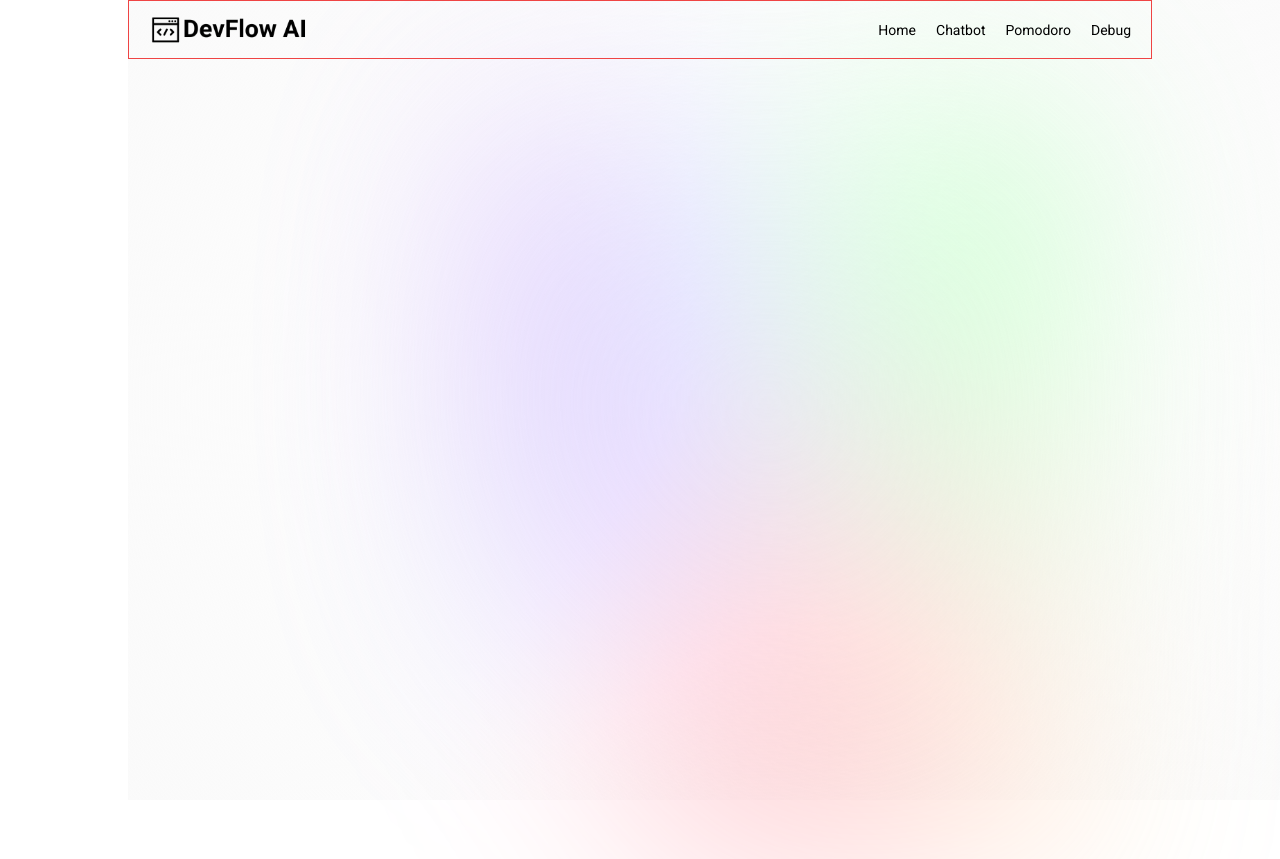
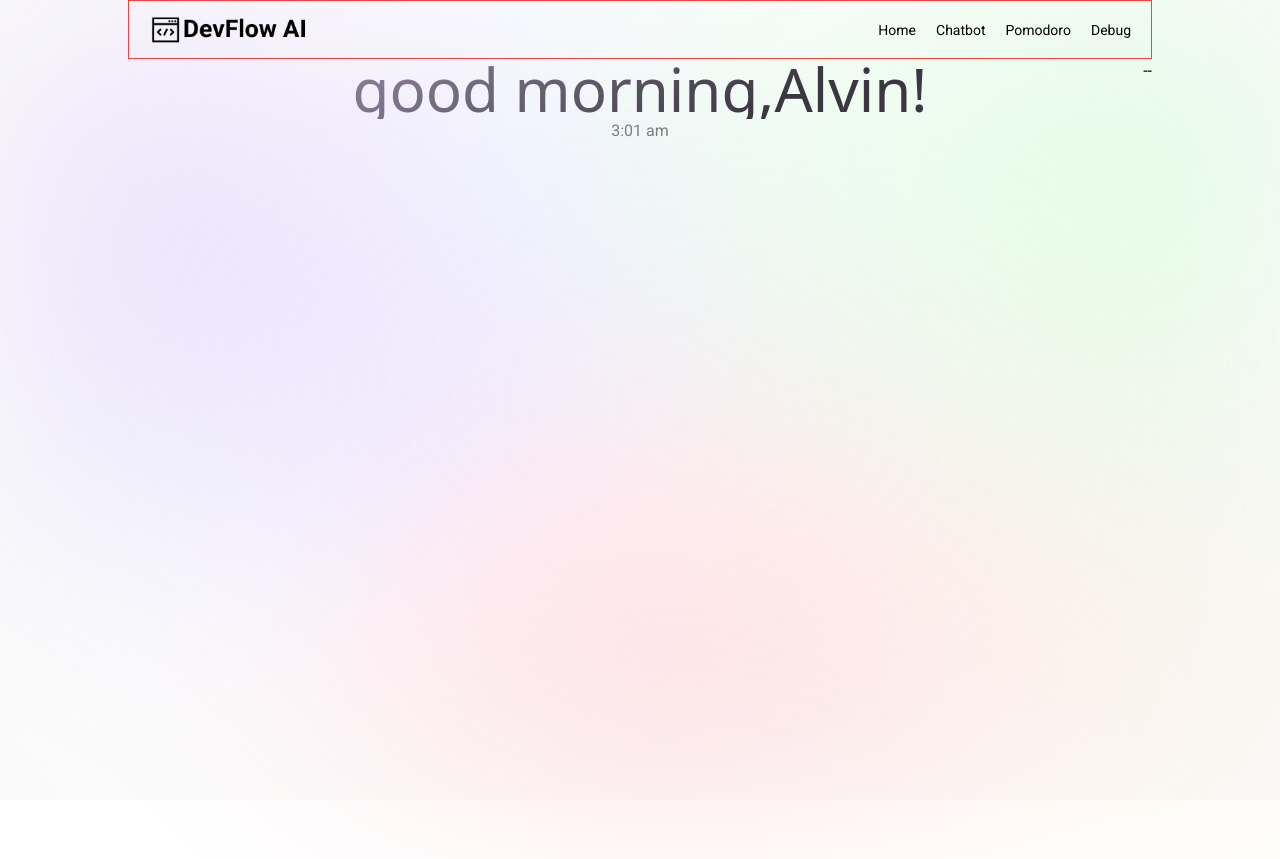
Before and after one commit to Exx-hub/DevFlow-2023, a React (Vite) app: page / in a window 1280 px wide. Before the commit the page ends 800 px from the top, so only its background shows below. Built offline with nearby package versions, Linux system fonts and the light colour scheme; no server answers.

Commit message:
weather component, greeting component, custom hooks, geticon

```diff
--- a/package.json
+++ b/package.json
@@ -13,6 +13,7 @@
     "firebase": "^9.22.2",
     "react": "^18.2.0",
     "react-dom": "^18.2.0",
+    "react-icons": "^4.9.0",
     "react-router-dom": "^6.12.1"
   },
   "devDependencies": {
--- a/src/App.tsx
+++ b/src/App.tsx
@@ -22,12 +22,12 @@ function App() {
   ]);
 
   return (
-    <main className="mx-auto w-[80%] max-w-[1250px]">
+    <>
       <div className="main -z-10">
         <div className="gradient h-screen"></div>
       </div>
       <RouterProvider router={router} />
-    </main>
+    </>
   );
 }
 
--- /dev/null
+++ b/src/components/Greeting.tsx
@@ -0,0 +1,17 @@
+import useGetTIme from "../hooks/useGetTime";
+import useGreeting from "../hooks/useGreeting";
+
+function Greeting() {
+  const { greeting } = useGreeting();
+  const { time } = useGetTIme();
+  return (
+    <div className="flex flex-col items-center">
+      <h2 className="text-6xl font-medium font-sans black_gradient">
+        good <span>{greeting}</span>,Alvin!
+      </h2>
+      <p className="text-[#7d7d7d]">{time}</p>
+    </div>
+  );
+}
+
+export default Greeting;
--- a/src/components/Layout.tsx
+++ b/src/components/Layout.tsx
@@ -3,10 +3,10 @@ import Navbar from "./Navbar";
 
 function Layout() {
   return (
-    <>
+    <main className="mx-auto w-[80%] max-w-[1250px]">
       <Navbar />
       <Outlet />
-    </>
+    </main>
   );
 }
 
--- /dev/null
+++ b/src/components/Weather.tsx
@@ -0,0 +1,59 @@
+import { useEffect, useState } from "react";
+import { IWeather } from "../types/interfaces";
+import {
+  FaCloud,
+  FaCloudShowersHeavy,
+  FaCloudSun,
+  FaCloudMoonRain,
+  FaCloudMoon,
+} from "react-icons/fa";
+import useGetTime from "../hooks/useGetTime";
+
+function Weather() {
+  const [data, setData] = useState<IWeather | null>(null);
+
+  const { isAm } = useGetTime();
+
+  useEffect(() => {
+    const getWeather = async () => {
+      const response = await fetch(
+        "https://api.openweathermap.org/data/2.5/weather?q=manila,ph&appid=8a7ece7c8d9c1de8f1439a34f030c2ad"
+      );
+
+      const data = await response.json();
+
+      //   console.log(data);
+
+      setData(data);
+    };
+
+    getWeather();
+  }, []);
+
+  const getIcon = (weather: string | undefined) => {
+    switch (weather) {
+      case "Clouds":
+        return <FaCloud />;
+      case "Rain":
+        return isAm ? <FaCloudShowersHeavy /> : <FaCloudMoonRain />;
+      case "Clear":
+        return isAm ? <FaCloudSun /> : <FaCloudMoon />;
+      default:
+        return;
+    }
+  };
+
+  //   console.log(isAm);
+  //   console.log(getIcon(data?.weather[0].main));
+
+  return (
+    <div className="absolute right-0 top-0">
+      {/* weather icon */}
+      <div>{getIcon(data?.weather[0].main)}</div>
+      {/* temp   */}
+      {data ? <h3>{Math.round(data.main.temp - 273)}°</h3> : "--"}
+    </div>
+  );
+}
+
+export default Weather;
--- /dev/null
+++ b/src/hooks/useGetTime.ts
@@ -0,0 +1,23 @@
+import { useEffect, useState } from "react";
+
+const useGetTIme = () => {
+  const [time, setTime] = useState("");
+  const [isAm, setIsAm] = useState(false);
+
+  useEffect(() => {
+    const now = new Date();
+    const timeFormat = now.toLocaleTimeString("en-SG", {
+      hour: "numeric",
+      minute: "numeric",
+      hour12: true,
+    });
+
+    setTime(timeFormat);
+
+    setIsAm(timeFormat.includes("am"));
+  }, []);
+
+  return { time, isAm };
+};
+
+export default useGetTIme;
--- /dev/null
+++ b/src/hooks/useGreeting.ts
@@ -0,0 +1,24 @@
+import { useEffect, useState } from "react";
+
+const useGreeting = () => {
+  const [greeting, setGreeting] = useState("");
+
+  useEffect(() => {
+    const a = new Date();
+    const hour = a.getHours();
+
+    console.log(hour);
+
+    if (hour >= 18 && hour <= 24) {
+      setGreeting("evening");
+    } else if (hour >= 12 && hour <= 18) {
+      setGreeting("afternoon");
+    } else {
+      setGreeting("morning");
+    }
+  }, []);
+
+  return { greeting };
+};
+
+export default useGreeting;
--- a/src/index.css
+++ b/src/index.css
@@ -55,10 +55,7 @@ body {
 }
 
 .gradient {
-  height: fit-content;
   z-index: 3;
-  width: 100%;
-  max-width: 640px;
   background-image: radial-gradient(at 27% 37%, hsla(215, 98%, 61%, 1) 0px, transparent 0%),
     radial-gradient(at 97% 21%, hsla(125, 98%, 72%, 1) 0px, transparent 50%),
     radial-gradient(at 52% 99%, hsla(354, 98%, 61%, 1) 0px, transparent 50%),
@@ -71,14 +68,12 @@ body {
   width: 100%;
   height: 100%;
   filter: blur(100px) saturate(150%);
-  top: 80px;
-  opacity: 0.25;
+  opacity: 0.15;
+  top: 50%;
+  left: 50%;
+  transform: translate(-50%, -50%);
 }
 
-.blue_gradient {
-  @apply font-black bg-gradient-to-r from-blue-600 to-cyan-600 bg-clip-text text-transparent;
+.black_gradient {
+  @apply bg-[#a399b2] bg-[linear-gradient(147deg,#8d839c_0%,#3b3741_74%)] bg-clip-text text-transparent;
 }
-
-.orange_gradient {
-  @apply bg-gradient-to-r from-amber-500 via-orange-600 to-yellow-500 bg-clip-text text-transparent;
-}
--- a/src/pages/HomePage.tsx
+++ b/src/pages/HomePage.tsx
@@ -1,5 +1,14 @@
+import Greeting from "../components/Greeting";
+import Weather from "../components/Weather";
+
 function HomePage() {
-  return <div>{/* home page  */}</div>;
+  return (
+    <div className="h-screen relative">
+      <Greeting />
+      <Weather />
+      {/* feature cards carousel  */}
+    </div>
+  );
 }
 
 export default HomePage;
--- /dev/null
+++ b/src/types/interfaces.ts
@@ -0,0 +1,15 @@
+export interface IWeather {
+  weather: WeatherElement[];
+  main: Main;
+}
+
+export interface Main {
+  temp: number;
+}
+
+export interface WeatherElement {
+  id: number;
+  main: string;
+  description: string;
+  icon: string;
+}
```
Also changed, not shown: 1 other file (tests, documents, lock files or other folders).
